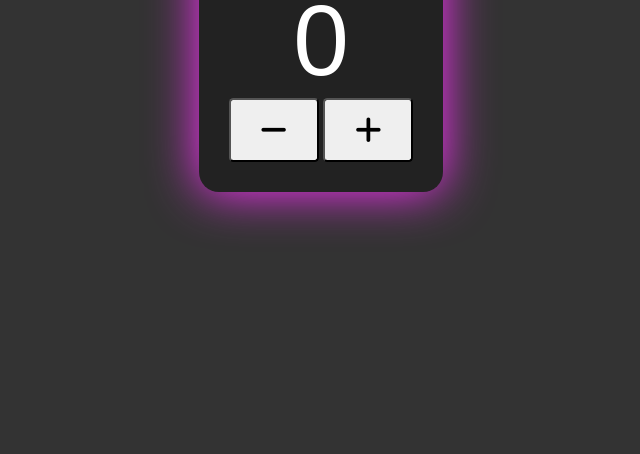
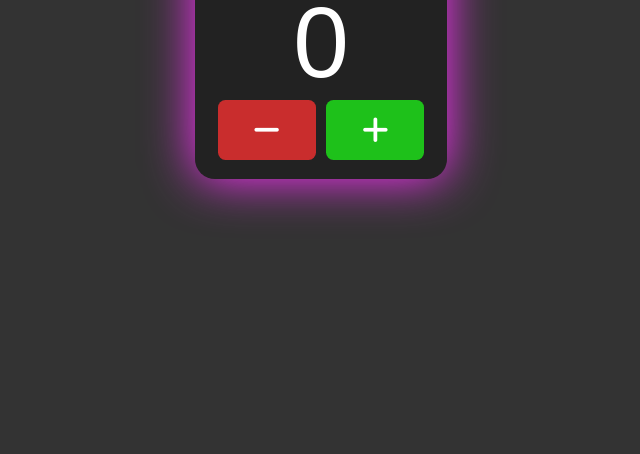
Before and after one commit to barbara-araujo/contador, a plain HTML site: page index.html in a window 1280 px wide. Shown: the part 346-800 px from the top of the page, without its empty margins (319-959 px from the left). Drawn offline with Linux system fonts and the light colour scheme.

Commit message:
cores dos botões usando class

```diff
--- a/index.html
+++ b/index.html
@@ -24,7 +24,7 @@
                 text-align: center;
                 color: white;
                 text-transform: uppercase;
-                padding: 30px;
+                padding: 1.2em;
                 border-radius: 20px;
                 box-shadow: 0 0 50px rgb(255, 50, 255);
             }
@@ -36,8 +36,20 @@
             button {
                 font-size: 30px;
                 line-height: .5em;
-                border-radius: .15em;
-                padding: .5em 1em;
+                border-radius: .25em;
+                padding: .5em 1.2em;
+                border: none;
+                margin: 0 .1em;
+                color: white;
+                background: grey;
+            }
+
+            .success {
+                background: #1EC11A;
+            }
+
+            .danger {
+                background: #C92D2D;
             }
         </style>
     </head>
@@ -46,8 +58,8 @@
         <div>
             <h1>Contador</h1>
             <p>0</p>
-            <button><i class="fas fa-minus"></i></button>
-            <button><i class="fas fa-plus"></i></button>
+            <button class="danger"><i class="fas fa-minus"></i></button>
+            <button class="success"><i class="fas fa-plus"></i></button>
         </div>
     </body>
 </html>
```
